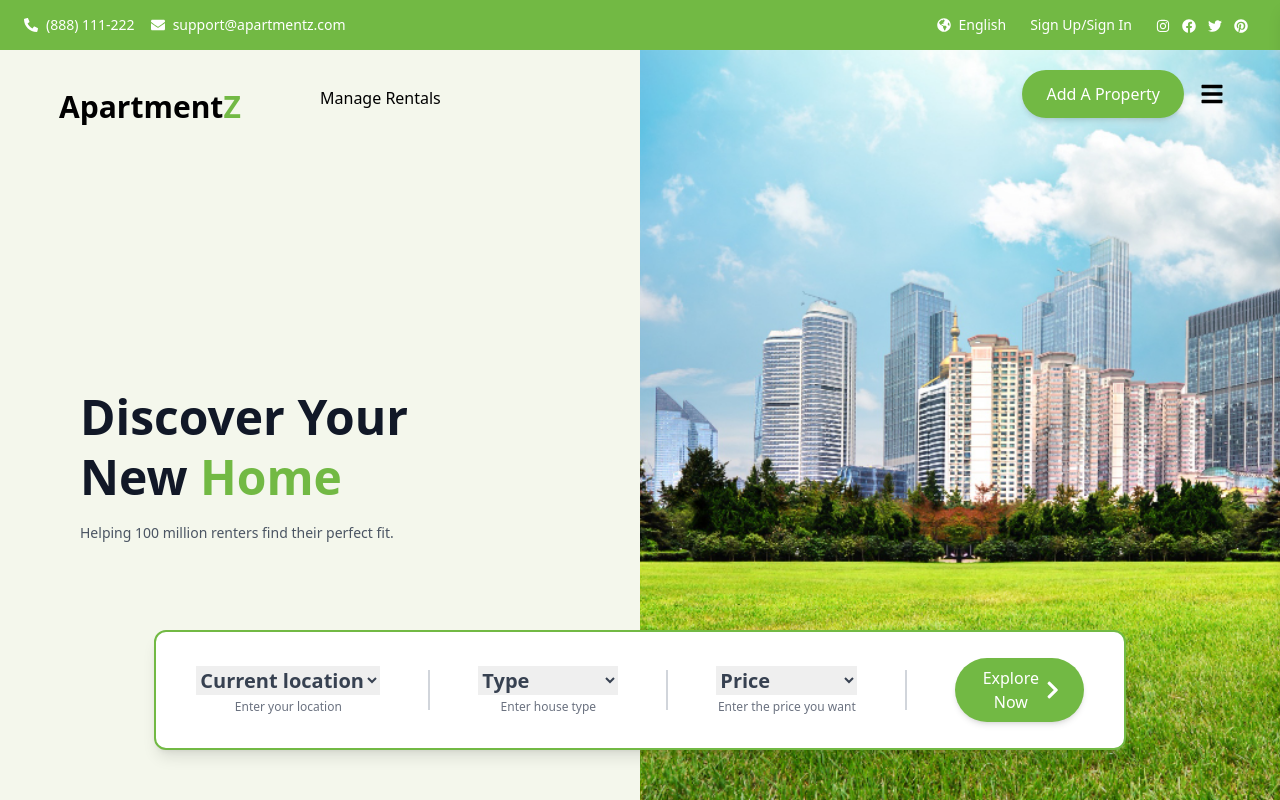
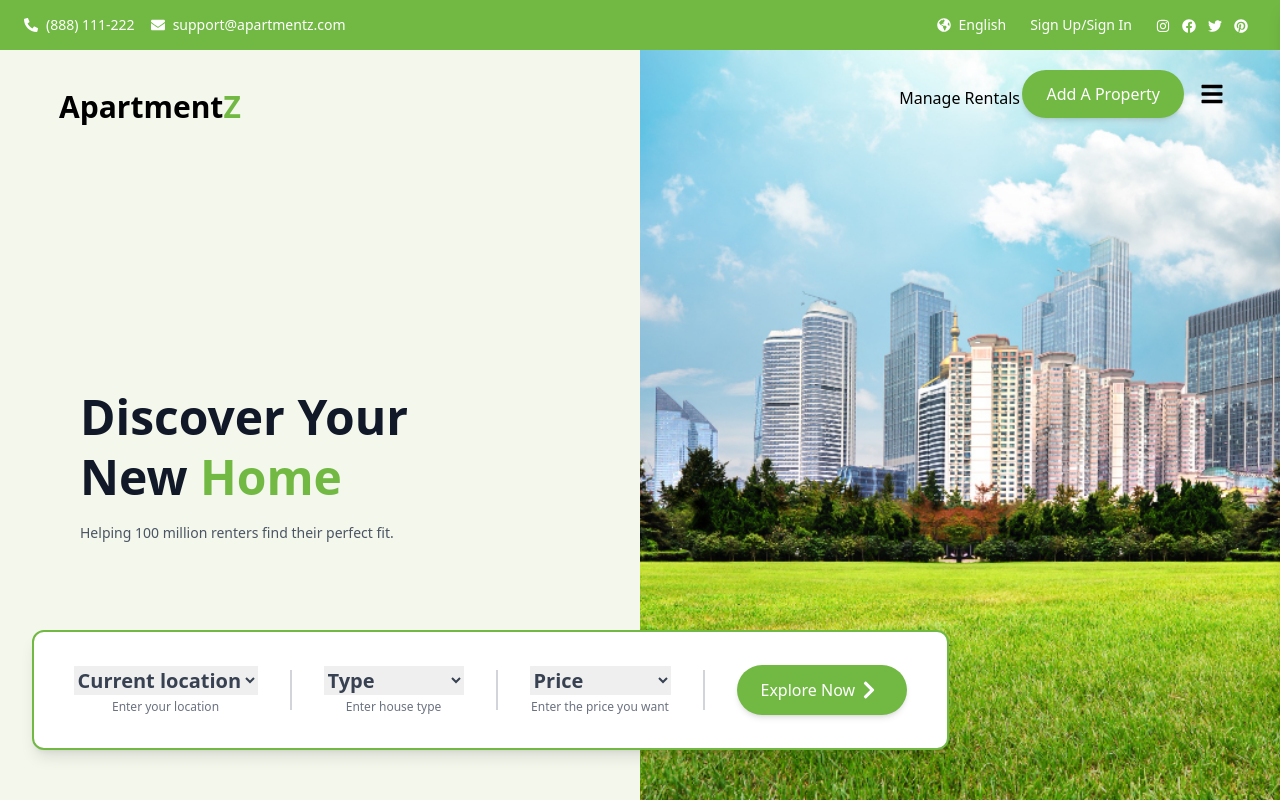
Before and after one commit to Pronttera/real-estate-website, a React (Vite) app: page / in a window 1280 px wide. Shown: the top 800 px of the page. Built offline with nearby package versions, Linux system fonts and the light colour scheme.

Commit message:
Made the suggested changes in card section alignment

```diff
--- a/src/pages/Home/HeroSection.jsx
+++ b/src/pages/Home/HeroSection.jsx
@@ -58,7 +58,7 @@ const HeroSection = () => {
           <button className="absolute top-8 right-14 text-black text-2xl" onClick={() => setIsSidebarOpen(true)}>
             <FaBars />
           </button>
-          <div className="absolute top-9 right-40 left-80 text-black text-1xl">
+          <div className="absolute top-9 right-[260px] text-black text-1xl">
             <a href="#" className="hover:underline">Manage Rentals</a>
           </div>
         </div>
@@ -70,7 +70,7 @@ const HeroSection = () => {
         </button>
         <div className="p-6 bg-white bg-opacity-50 rounded-lg">
           <a href="#" className="block py-2 text-lg text-gray-800 hover:text-[#72B944]">About Us</a>
-          <a href="#" className="block py-2 text-lg text-gray-800 hover:text-[#72B944]">Services</a>
+          <a href="#" className="bl ock py-2 text-lg text-gray-800 hover:text-[#72B944]">Services</a>
           <a href="#" className="block py-2 text-lg text-gray-800 hover:text-[#72B944]">Work</a>
           <a href="#" className="block py-2 text-lg text-gray-800 hover:text-[#72B944]">Contact</a>
           <a href="#" className="block py-2 text-lg text-gray-800 hover:text-[#72B944]">More</a>
@@ -78,8 +78,8 @@ const HeroSection = () => {
       </div>
 
         {/* Card Section */}
-        <div className="absolute top-[580px] left-1/2 transform -translate-x-1/2 w-[70%] h-[120px] flex justify-center z-20">
-          <div className="flex flex-row items-center gap-8 px-10 py-6 bg-white shadow-lg rounded-xl border-2 border-[#72B944]">
+        <div className="absolute top-[580px] left-[490px] transform -translate-x-1/2 w-[60%] h-[120px] flex justify-center z-20">
+          <div className="flex flex-row items-center gap-4 px-10 py-6 bg-white shadow-lg rounded-xl border-2 border-[#72B944]">
             <div className="flex flex-col items-center">
               <select className="text-xl font-semibold text-gray-700">
                 <option selected disabled>Current location</option>
@@ -107,7 +107,7 @@ const HeroSection = () => {
               <p className="text-xs text-gray-500 mt-1">Enter the price you want</p>
             </div>
             <div className="border-l-2 border-gray-300 h-10 mx-4"></div>
-            <button className="bg-[#72B944] text-white px-6 py-2 rounded-full shadow-md hover:bg-green-700 transition flex items-center">
+            <button className="bg-[#72B944] text-white px-6 py-2 rounded-full shadow-md hover:bg-green-700 transition flex items-center w-[170px] h-[50px]">
               Explore Now <FaChevronRight className="ml-1 text-xl" />
             </button>
           </div>
```
